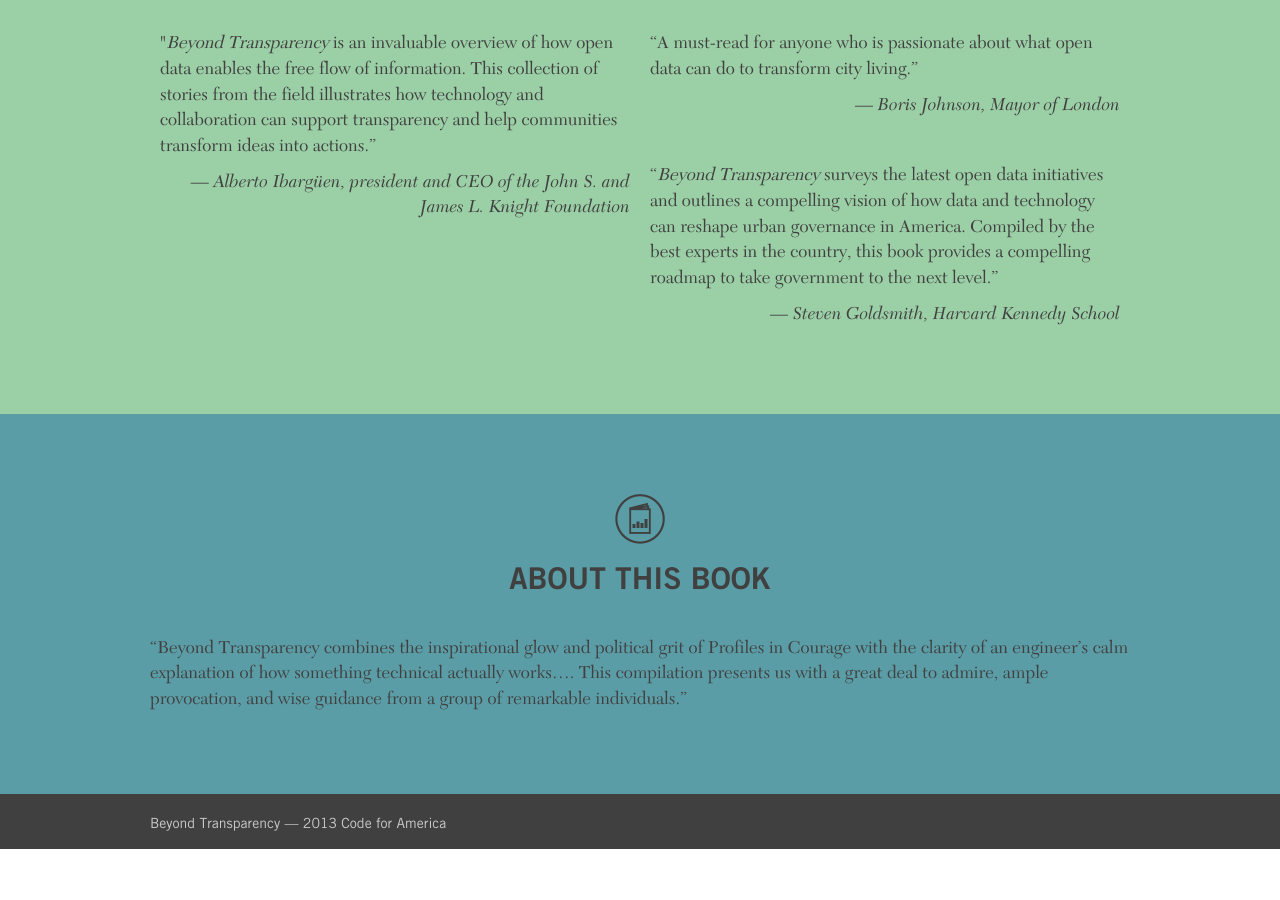
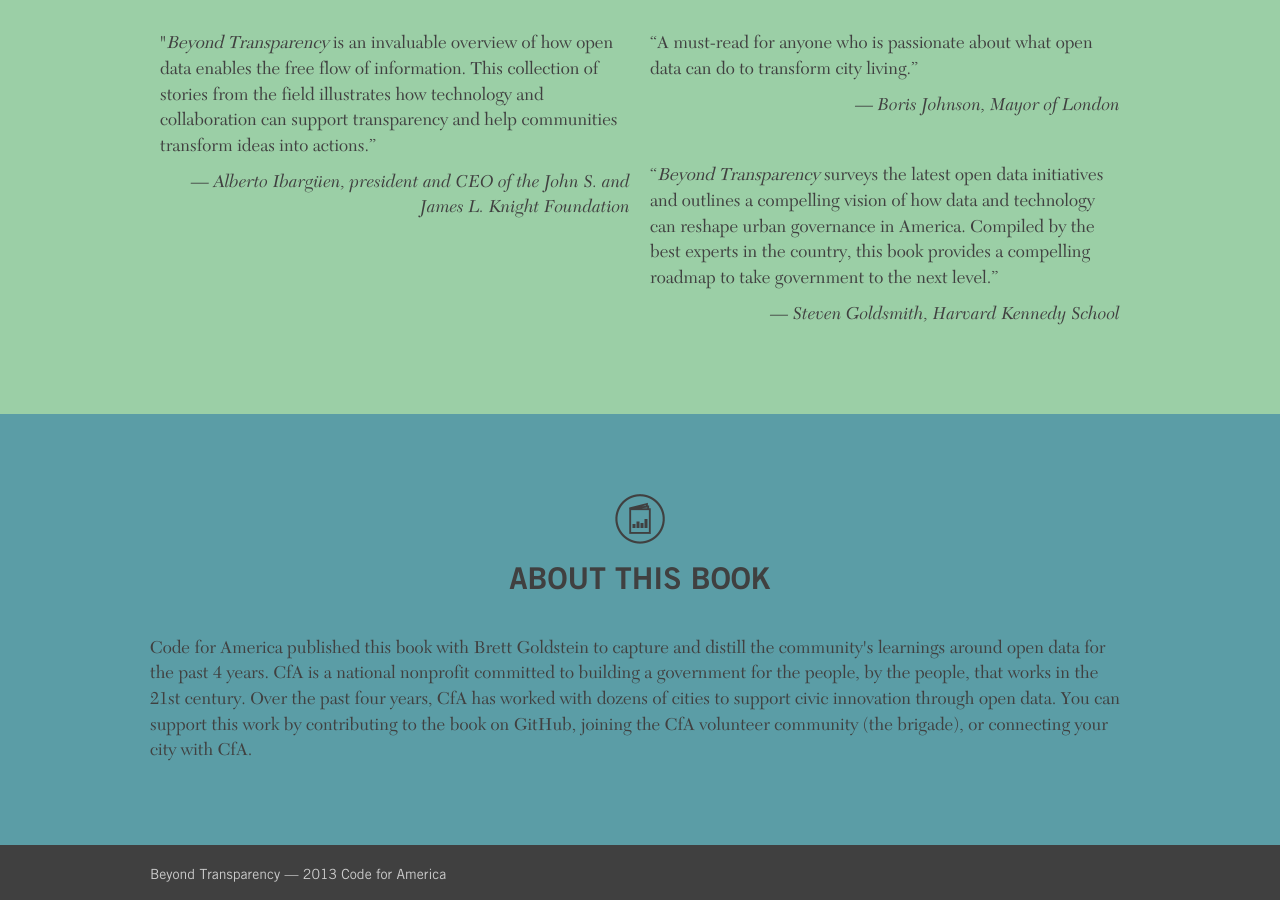
Before and after one commit to codeforamerica/beyondtransparency, a Jekyll site: the page built from index.html, in a window 1280 px wide and 900 px high, scrolled down 2083 px. Built offline with Jekyll 4.4.1, drawn with Linux system fonts in a browser that asks for light colours; nearby versions of some CDN libraries; some web fonts are replaced; Markdown is read by kramdown in place of the engine named in the settings; before the commit the page ends 2932 px from its top, so only the background shows below that.

Commit message:
updated homepage

```diff
--- a/index.html
+++ b/index.html
@@ -128,7 +128,7 @@
         <h2>About this book</h2>
       </div>
       <div class="quote">
-        <p>“Beyond Transparency combines the inspirational glow and political grit of Profiles in Courage with the clarity of an engineer’s calm explanation of how something technical actually works…. This compilation presents us with a great deal to admire, ample provocation, and wise guidance from a group of remarkable individuals.”</p>
+        <p>Code for America published this book with Brett Goldstein to capture and distill the community's learnings around open data for the past 4 years. CfA  is a national nonprofit committed to building a government for the people, by the people, that works in the 21st century. Over the past four years, CfA has worked with dozens of cities to support civic innovation through open data. You can support this work by contributing to the book on GitHub, joining the CfA volunteer community (the brigade), or connecting your city with CfA.</p>
 
       </div>
     </div>
```
